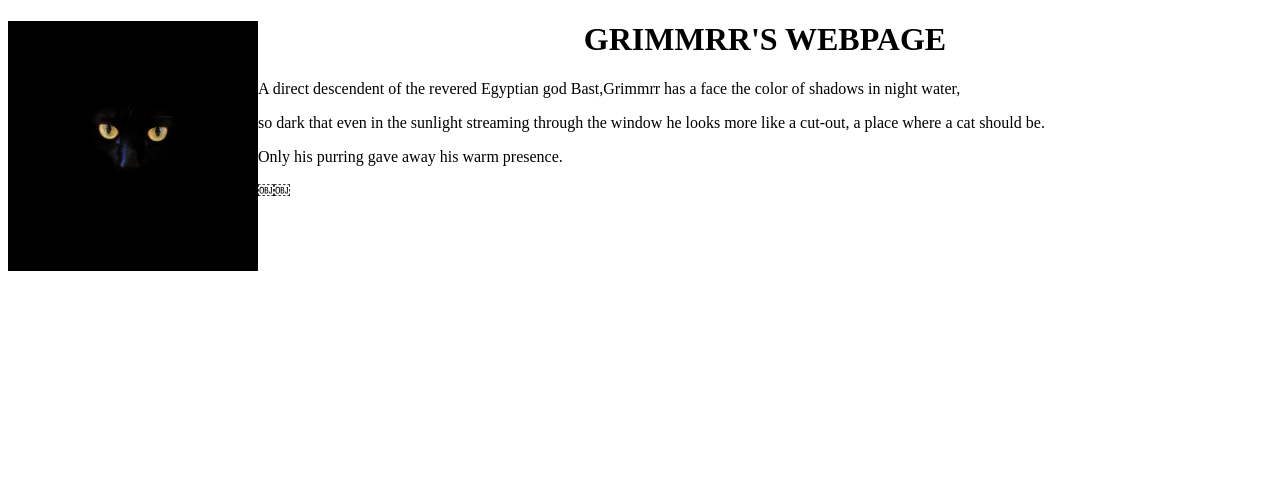
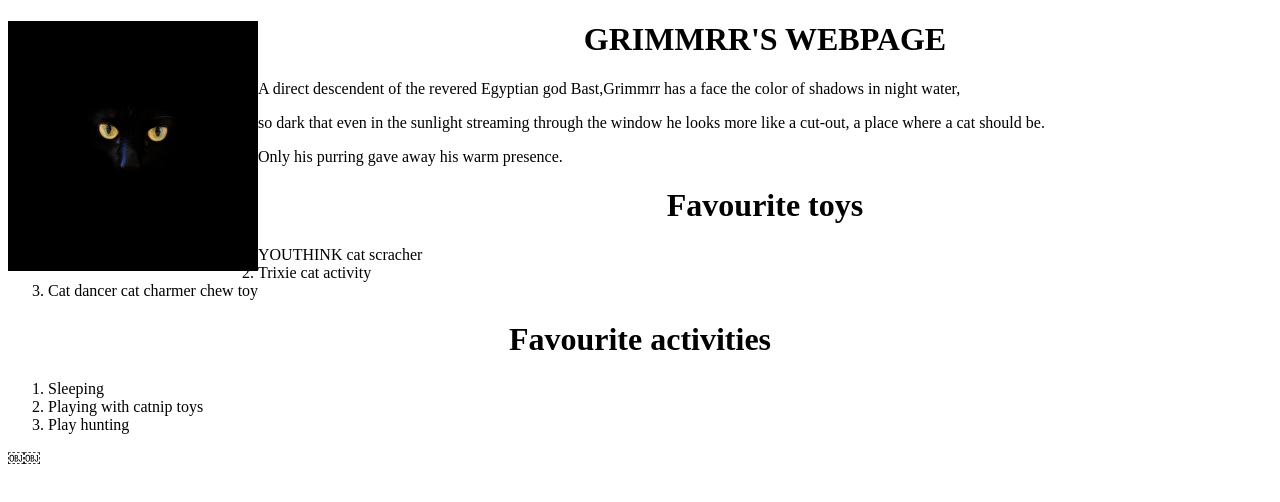
Before and after one commit to Kanashi-Senshi/fictional-pet, a plain HTML site: page index.html in a window 1280 px wide. Drawn offline with Linux system fonts and the light colour scheme.

Commit message:
Adds favourite toys and activities section

```diff
--- a/index.html
+++ b/index.html
@@ -10,7 +10,18 @@
       <p>A direct descendent of the revered Egyptian god Bast,Grimmrr has a face the color of shadows in night water,</p>
       <p>so dark that even in the sunlight streaming through the window he looks more like a cut-out, a place where a cat should be.</p>
       <p>Only his purring gave away his warm presence. </p>
-
+      <h1>Favourite toys</h1>
+      <ol>
+        <li>YOUTHINK cat scracher</li>
+        <li>Trixie cat activity</li>
+        <li>Cat dancer cat charmer chew toy</li>
+      </ol>
+      <h1>Favourite activities</h1>
+      <ol>
+        <li>Sleeping</li>
+        <li>Playing with catnip toys</li>
+        <li>Play hunting</li>
+      </ol>
 
     </body>
 </html>￼￼
```
